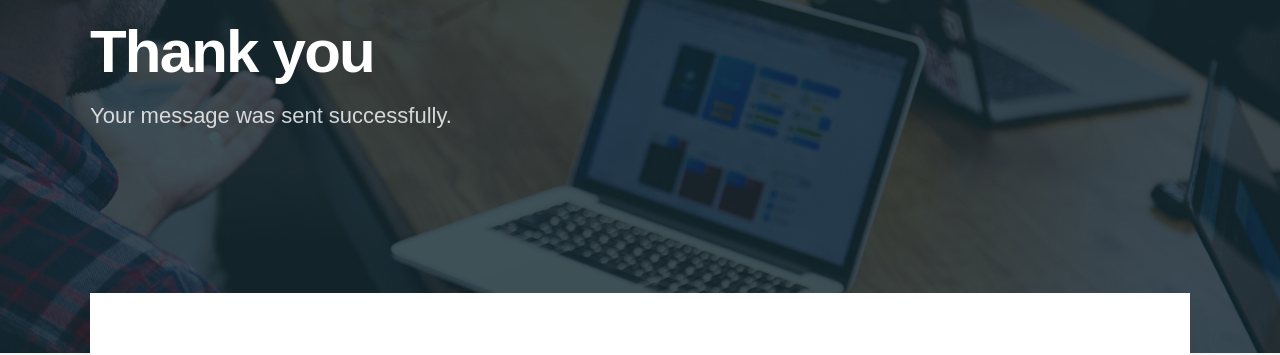
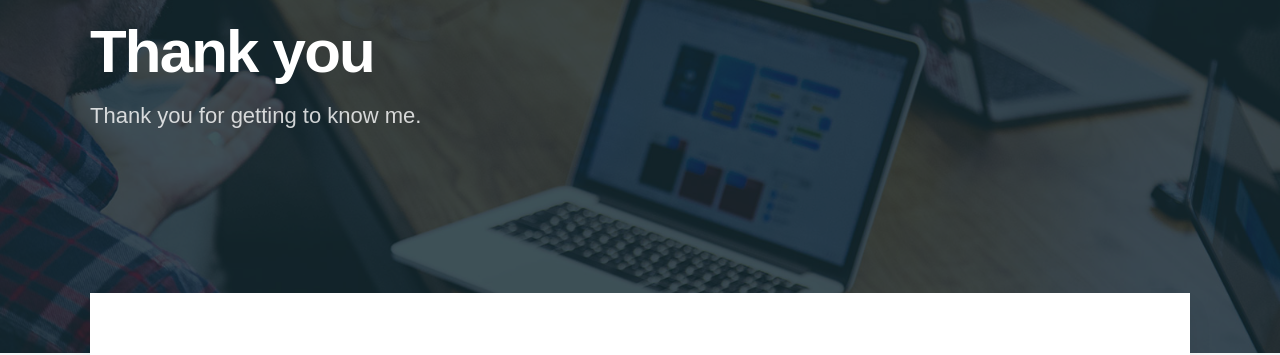
Before and after one commit to vkibaja/vkibaja.github.io, a Jekyll site: the page built from _pages/thanks.md, in a window 1280 px wide. Shown: the part 239-594 px from the top of the page. Built offline with Jekyll 4.4.1, drawn with Linux system fonts in a browser that asks for light colours; nearby versions of some CDN libraries; some web fonts are replaced.

Commit message:
Update thanks.md

```diff
--- a/_pages/thanks.md
+++ b/_pages/thanks.md
@@ -1,7 +1,7 @@
 ---
 title: Thank you
-subtitle: Your message was sent successfully.
-description: A sleek, modern Jekyll theme for personal websites.
+subtitle: Thank you for getting to know me.
+description: Thank you for getting to know me.
 featured_image: /images/demo/contact.jpg
 ---
 
```
